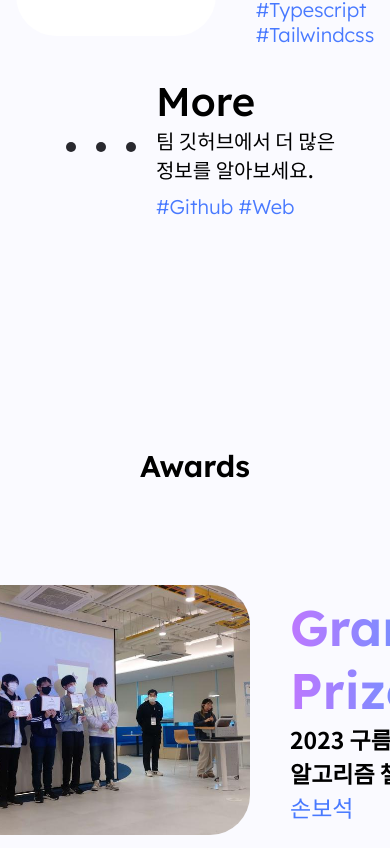
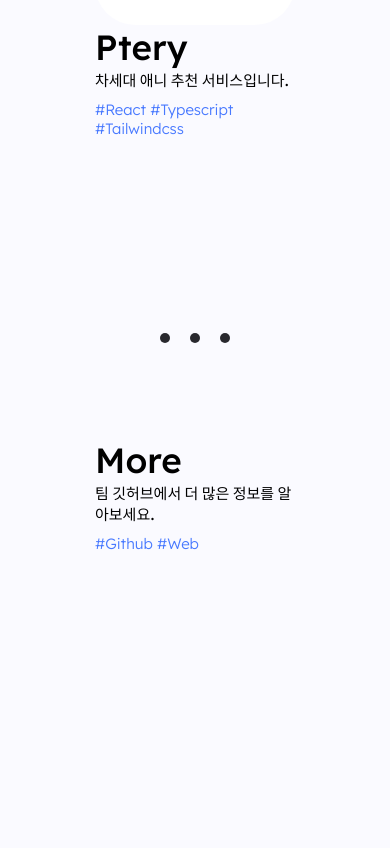
Before and after one commit to 00snoo-py/SnooPy_web, a React (Vite) app: page / in a window 390 px wide. Shown: the part 3176-4024 px from the top of the page. Built offline with nearby package versions, Linux system fonts and the light colour scheme.

Commit message:
add mobile active 100%

```diff
--- a/src/App.module.css
+++ b/src/App.module.css
@@ -800,4 +800,132 @@
   margin-bottom: 100px;
 }
 
+.pj_card {
+  display: flex;
+  flex-direction: column;
+  justify-content: center;
+  align-items: center;
+  margin-left: 100px;
+  margin-right: 100px;
+  margin-bottom: 100px;
 }
+
+.pj_img {
+  width: 200px;
+  height: 200px;
+  border-radius: 40px;
+  margin-right: 0px;
+}
+
+.pj_title {
+  font-family: 'Lexend', sans-serif;
+  font-weight: 500;
+  font-size: 35px;
+  color: black;
+  text-decoration: none;
+  transition: all;
+  transition-duration: .3s;
+}
+.pj_title:hover {
+  color:rgb(72, 121, 255);
+  transition: all;
+  transition-duration: .3s;
+}
+
+.pj_tag {
+  font-family: 'Lexend', sans-serif;
+  font-weight: 300;
+  font-size: 15px;
+  color:rgb(72, 121, 255);
+}
+
+.pj_info {
+  font-family: 'Noto Sans KR', sans-serif;
+  font-weight: 500;
+  font-size: 15px;
+  margin-bottom: 10px;
+}
+
+.aw_card {
+  margin: 20px;
+  margin-bottom: 180px;
+  display: flex;
+  flex-direction: column;
+  justify-content: center;
+  align-items: center;
+}
+
+.aw_img {
+  width: 300px;
+  height: 250px;
+  border-radius: 40px;
+  margin-right: 0px;
+  object-fit: cover;
+}
+
+.aw_state {
+  margin-left: 20px;
+  font-family: 'Lexend', sans-serif;
+  font-weight: 600;
+  font-size: 40px;
+  background: rgb(190,120,255);
+  background: linear-gradient(90deg, rgba(190,120,255,1) 0%, rgba(60,159,255,1) 100%);
+  background-clip: text;
+  -webkit-background-clip: text;
+  color: transparent;
+}
+.aw_title {
+  margin-left: 20px;
+  font-family: 'Noto Sans KR', sans-serif;
+  font-weight: 600;
+  font-size: 16px;
+  width: 300px;
+}
+.aw_member {
+  margin-left: 20px;
+  font-family: 'Noto Sans KR', sans-serif;
+  font-size: 18px;
+  font-weight: 500;
+  color:rgb(72, 121, 255);
+}
+
+
+.footer {
+  width: 100vw;
+  height: 100px;
+  background: #ebe9f3;
+  display: flex;
+  justify-content: space-around;
+  align-items: center;
+}
+
+.footer_front {
+  display: flex;
+  justify-content: center;
+  align-items: center;
+}
+
+.footer_snoo {
+  color:rgb(40, 40, 46);
+  font-family: 'Lexend', sans-serif;
+  font-weight: 500;
+  font-size: 15px;
+}
+.footer_py {
+  color:rgb(72, 121, 255);
+  font-family: 'Lexend', sans-serif;
+  font-weight: 500;
+  font-size: 15px;
+  margin-right: 20px;
+}
+.footer_gbsw {
+  width: 20px;
+  height: 20px;
+}
+
+.footer_back {
+  font-family: 'Lexend', sans-serif;
+  font-size: 12px;
+}
+
+}
```
